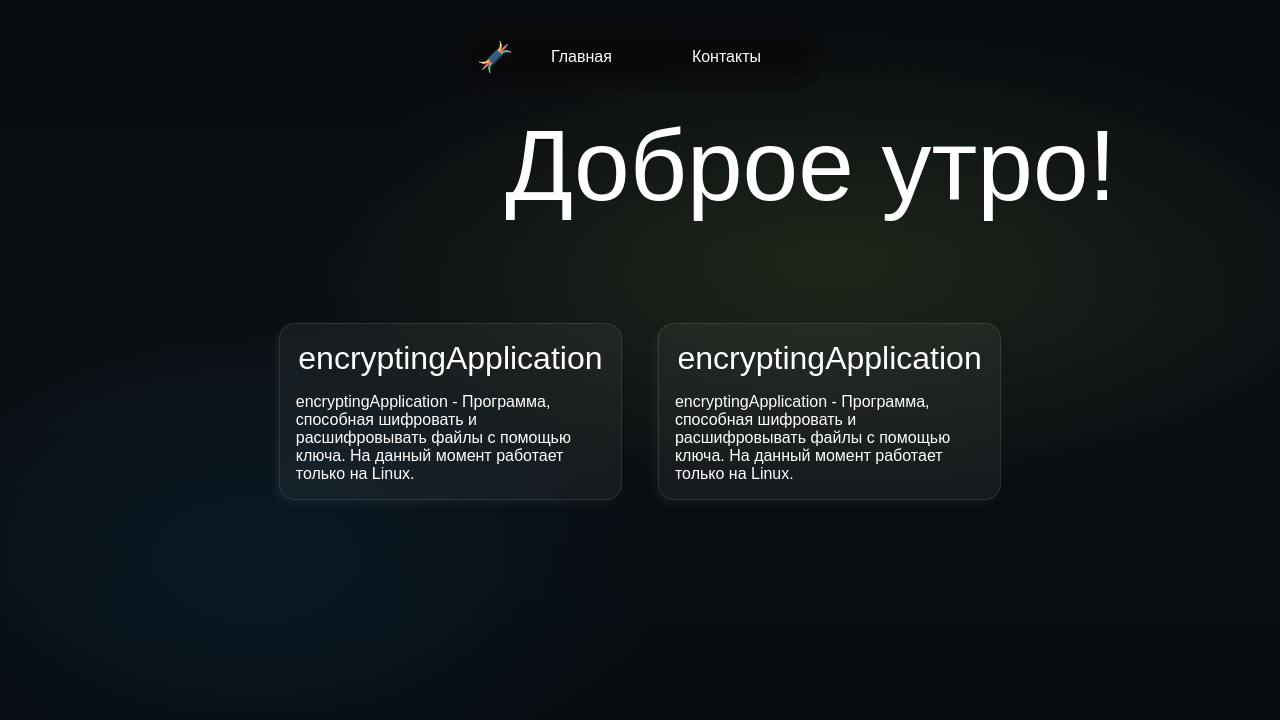
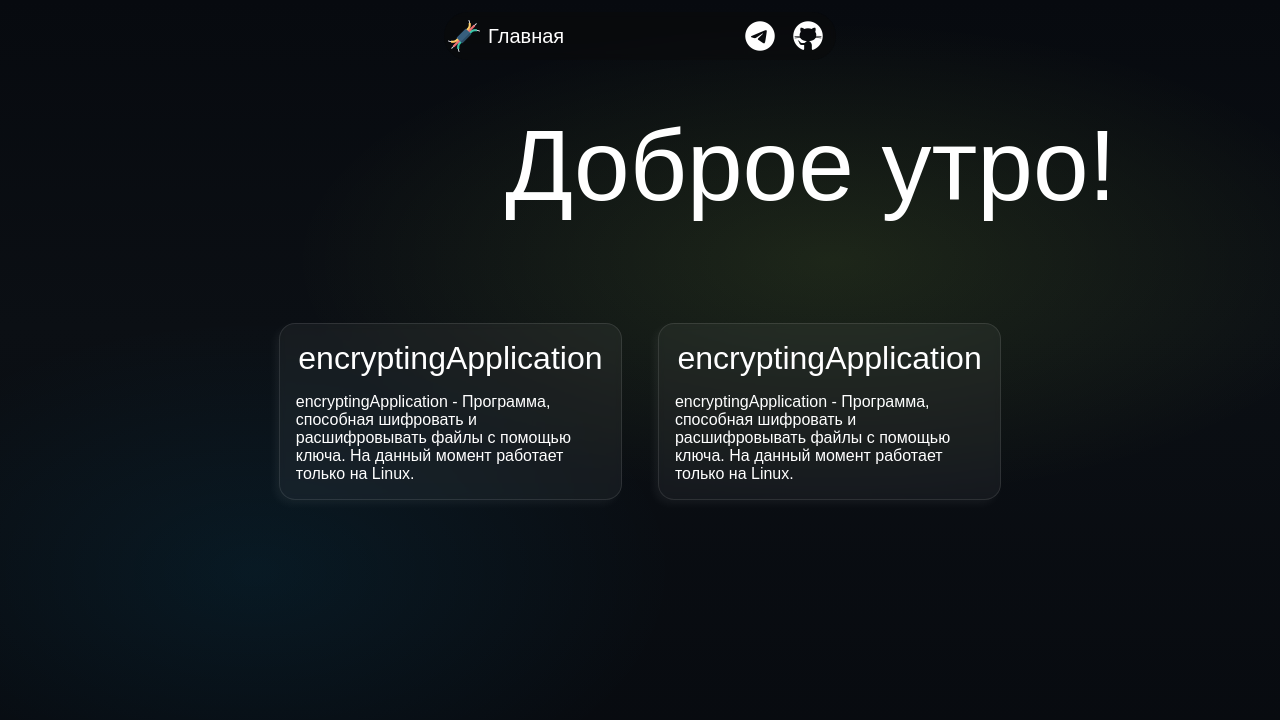
Before and after one commit to Timur1511/Timur1511, a plain HTML site: page index.html in a window 1280 px wide. Drawn offline with Linux system fonts and the light colour scheme.

Commit message:
udpated website

```diff
--- a/index.html
+++ b/index.html
@@ -13,7 +13,7 @@
 <body>
 
 <header>
-	<div id="main-header"></div>
+	<div id="main-header-container"></div>
 </header>
 
 <main>
--- a/index.js
+++ b/index.js
@@ -1,15 +1,22 @@
-document.getElementById('main-header').innerHTML = `
-	<div id="main-header">
-		<ul id="main-header-link-container">
+document.getElementById('main-header-container').innerHTML = `
+	<ul id="main-header-container-pages">
 		<li class="main-header-icon">
-				<img src="icon.png" class="main-header-icon">
+			<img src="mainIcons/icon.png" class="main-header-icon">
 		</li>
-			<li id="main-header-link">
+		<li class="main-header-link main-header-link-text">
 			<a href="">Главная</a>
 		</li>
-			<li id="main-header-link">
-				<a href="">Контакты</a>
+	</ul>
+	<ul id="main-header-container-contacts">
+		<li class="main-header-link">
+			<a href="https://t.me/tgDummy"target= "_blank">
+				<img src="mainIcons/telegram.png" class="main-header-icon">
+			</a>
+		</li>
+		<li class="main-header-link">
+			<a href="https://github.com/Timur1511" target="_blank">
+				<img src="mainIcons/github.png" class="main-header-icon">
+			</a>
 		</li>
 	</ul>
-	</div>
 `;
--- a/style.css
+++ b/style.css
@@ -21,41 +21,61 @@ header {
 	display: flex;
 	justify-content: center;
 }
-	#main-header {
-		margin: 1rem;
-		background-color: rgba(10, 10, 10, 0.5);
-		backdrop-filter: blur(var(--blur));
-		border-radius: 100vh;
-	}
-		#main-header-link-container {
+		#main-header-container {
+			width: 30%;
+			background-color: rgba(10, 10, 10, 0.5);
+			backdrop-filter: blur(var(--blur));
+			border-radius: 100vh;
 			display: flex;
 			align-items: center;
 			padding: 0 0.25rem 0 0.25rem;
 			margin: 0.25rem;
+			justify-content: space-between;
 		}
+			#main-header-container-pages {
+				align-items: center;
+				display: flex;
+				padding: 0;
+				margin: 0;
+			}
+			#main-header-container-contacts {
+				align-items: center;
+				display: flex;
+				padding: 0;
+				margin: 0;
+			}
 		.main-header-icon {
 			list-style-type: none;
 			height: 32px;
 			padding: 0;
+			list-style-type: none;
 		}
-		#main-header-link {
+		.main-header-link {
+			font-size: 1.25rem;
 			list-style-type: none;
-			margin-left: 2rem;
-			margin-right: 2rem;
 			padding: 0.5rem;
 			transition: 0.5s;
 		}
-			#main-header-link:hover {
+			.main-header-link:hover {
 				background-color: rgba(30, 30, 30, 0.5);
 				backdrop-filter: blur(var(--blur));
 				border-radius: 100vh;
-				font-size: 1.5rem;
-				padding: 5px 10px 5px 10px;
 				transition: 0.5s;
 			}
-			#main-header-link a {
+				.main-header-link-text:hover {
+					font-size: 1.5rem;
+					padding: 5px 10px 5px 10px;
+				}
+			.main-header-link img {
+				transition: 0.5s;
+			}
+				.main-header-link:hover img {
+					transform: scale(1.25);
+				}
+			.main-header-link a {
 				text-decoration: none;
 				color: white;
+				display: flex;
 			}
 
 /* other */
```
Also changed, not shown: mainIcons/github.png (added), mainIcons/icon.png (renamed from icon.png), mainIcons/telegram.png (added). Lines whose indentation alone changed are shown as unchanged.
